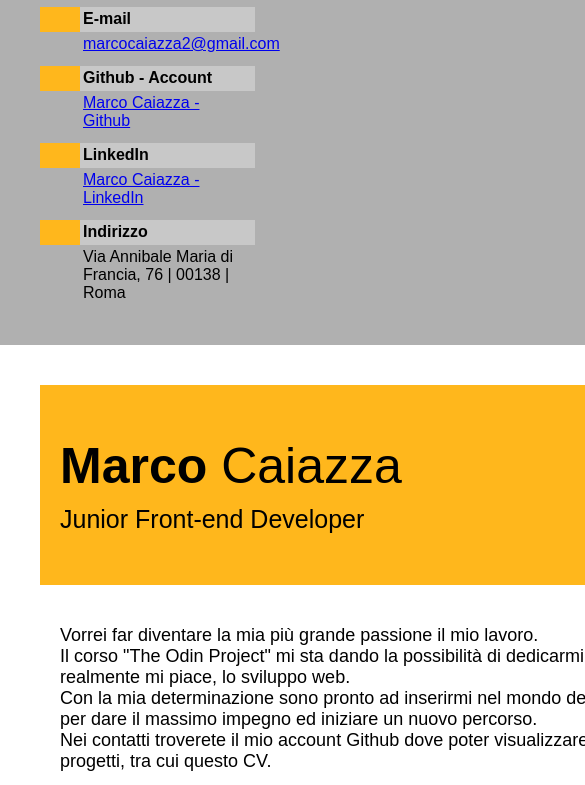
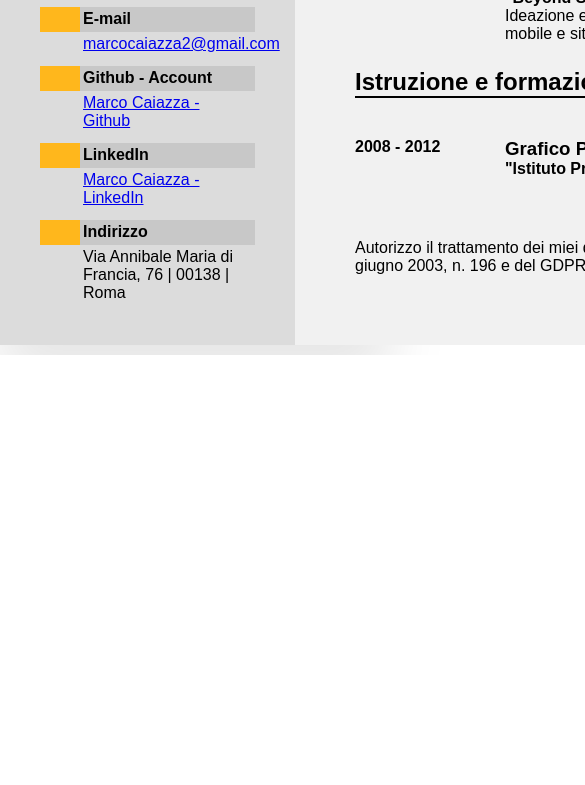
Before and after one commit to karsha19/My-CurriculumVitae, a plain HTML site: page index.html in a window 390 px wide. Shown: the part 719-1504 px from the top of the page, 585 px wide, since content can reach past the window. After the commit the page ends 1074 px from the top, so only its background shows below. Drawn offline with Linux system fonts and the light colour scheme; a web font is replaced by a local one.

Commit message:
aggiornato colore sfondo

```diff
--- a/Cv.css
+++ b/Cv.css
@@ -6,7 +6,7 @@
   box-sizing: border-box;
 }
 body {
-    background-color: rgb(227, 227, 227);
+    background-color: rgb(255, 255, 255);
     display: flex;
     justify-content: center;
     align-items: center;
@@ -25,12 +25,12 @@ body {
 }
 .container .left_Side {
     position: relative;
-    background:rgb(176, 176, 176);
+    background:rgb(220, 220, 220);
     padding: 40px;
 }
 .container .right_Side {
     position: relative;
-    background: white;
+    background: rgb(241, 241, 241);
     padding: 40px;
 }
 .profileText .imgBox {
@@ -152,6 +152,6 @@ body {
 @media (max-width:1000px) {
    .container {
     margin: 10px;
-    grid-template-columns:repeat(1,1fr) ;
+    grid-template-columns:repeat() ;
    }
 }
```
